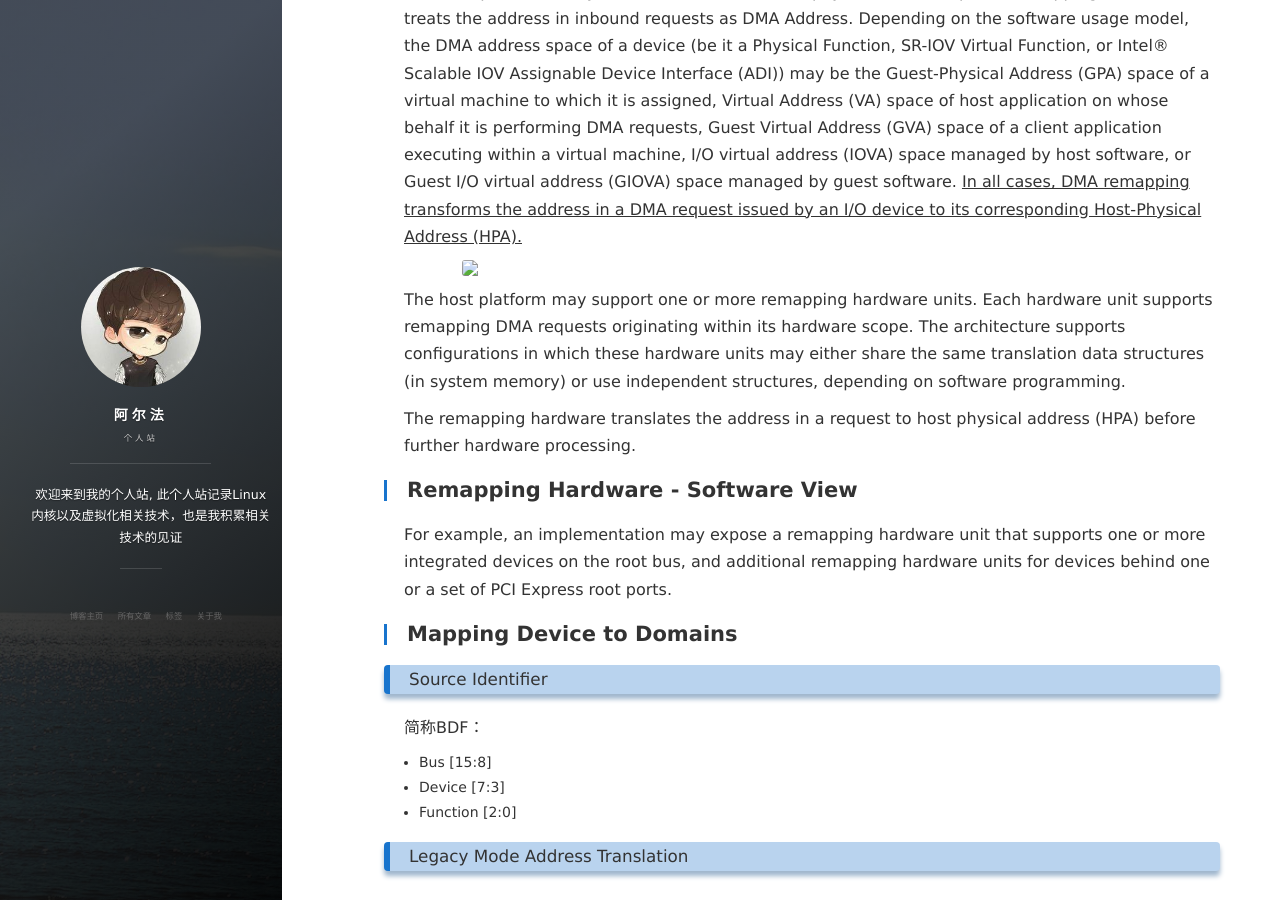
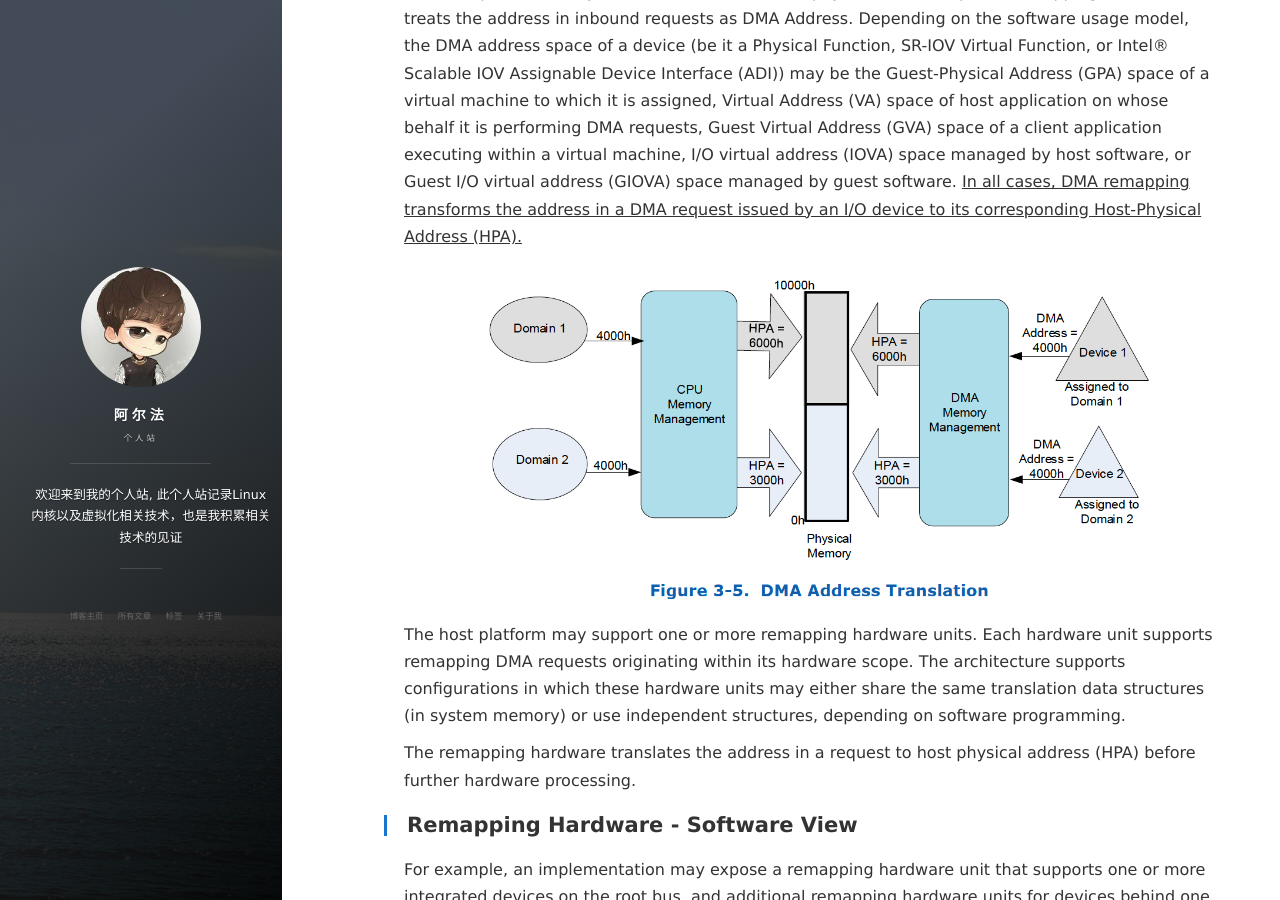
Before and after one commit to arafatms/arafatms.github.io, a Jekyll site: the page built from _posts/2021-09-29-VT-d-DMARemapping.md, in a window 1280 px wide and 900 px high, scrolled down 1500 px. Built offline with Jekyll 4.4.1, drawn with Linux system fonts in a browser that asks for light colours; nearby versions of some CDN libraries; comment, search, counter and statistics services are not loaded.

Commit message:
posts: Fix image path

```diff
--- a/_posts/2021-09-29-VT-d-DMARemapping.md
+++ b/_posts/2021-09-29-VT-d-DMARemapping.md
@@ -22,7 +22,7 @@ A domain is abstractly defined as an isolated environment in the platform, to wh
 
 The isolation property of a domain is achieved by blocking access to its physical memory from resources not assigned to it. Multiple isolated domains are supported in a system by ensuring that all I/O devices are assigned to some domain (possibly a null domain), and that they can only access the physical resources allocated to their domain. The DMA remapping architecture facilitates flexible assignment of I/O devices to an arbitrary number of domains. Each domain has a view of physical address space that may be different than the host physical address space. Remapping hardware treats the address in inbound requests as DMA Address. Depending on the software usage model, the DMA address space of a device (be it a Physical Function, SR-IOV Virtual Function, or Intel® Scalable IOV Assignable Device Interface (ADI)) may be the Guest-Physical Address (GPA) space of a virtual machine to which it is assigned, Virtual Address (VA) space of host application on whose behalf it is performing DMA requests, Guest Virtual Address (GVA) space of a client application executing within a virtual machine, I/O virtual address (IOVA) space managed by host software, or Guest I/O virtual address (GIOVA) space managed by guest software. <u> In all cases, DMA remapping transforms the address in a DMA request issued by an I/O device to its corresponding Host-Physical Address (HPA). </u>
 
-<img src="images/posts/20210929-DMARemapping/DMA-Address-Translation.png" width="700px" />
+<img src="/images/posts/20210929-DMARemapping/DMA-Address-Translation.png" width="700px" />
 
 The host platform may support one or more remapping hardware units. Each hardware unit supports remapping DMA requests originating within its hardware scope. The architecture supports configurations in which these hardware units may either share the same translation data structures (in system memory) or use independent structures, depending on software programming.
 
```
